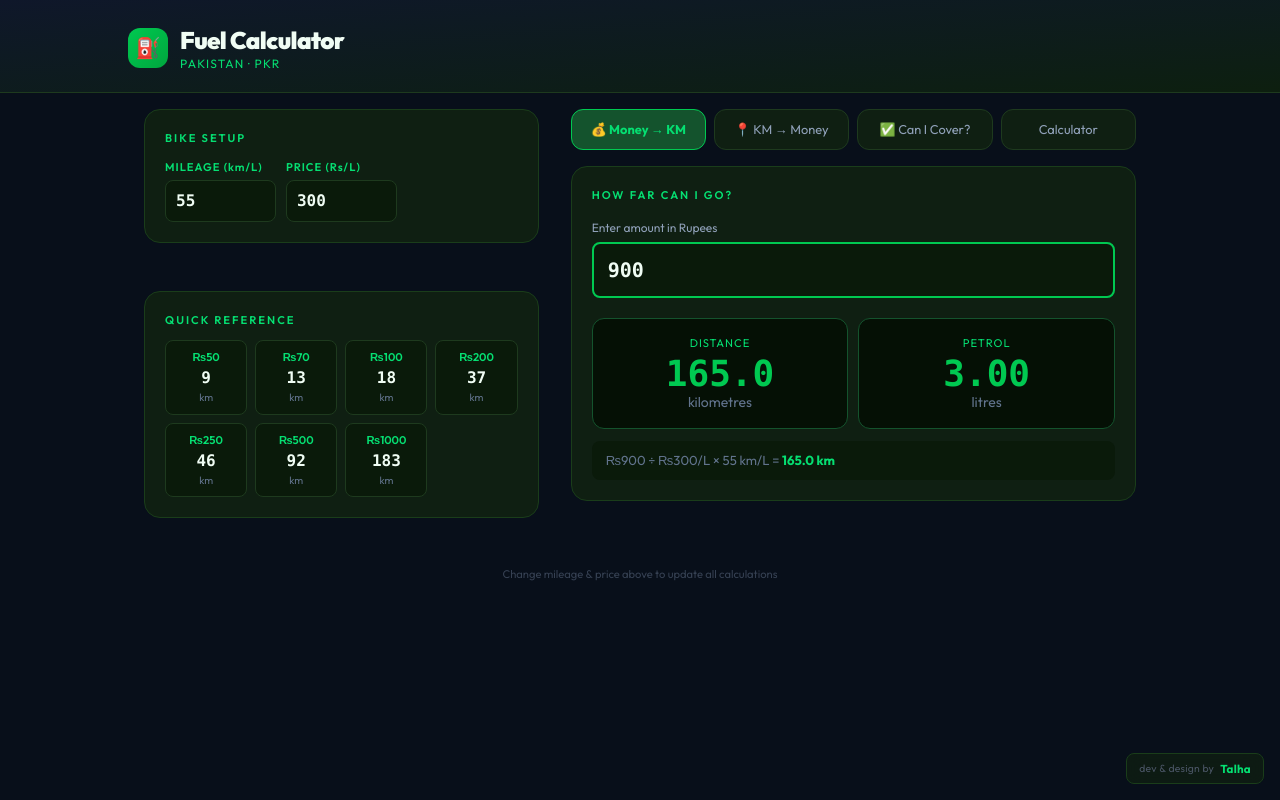
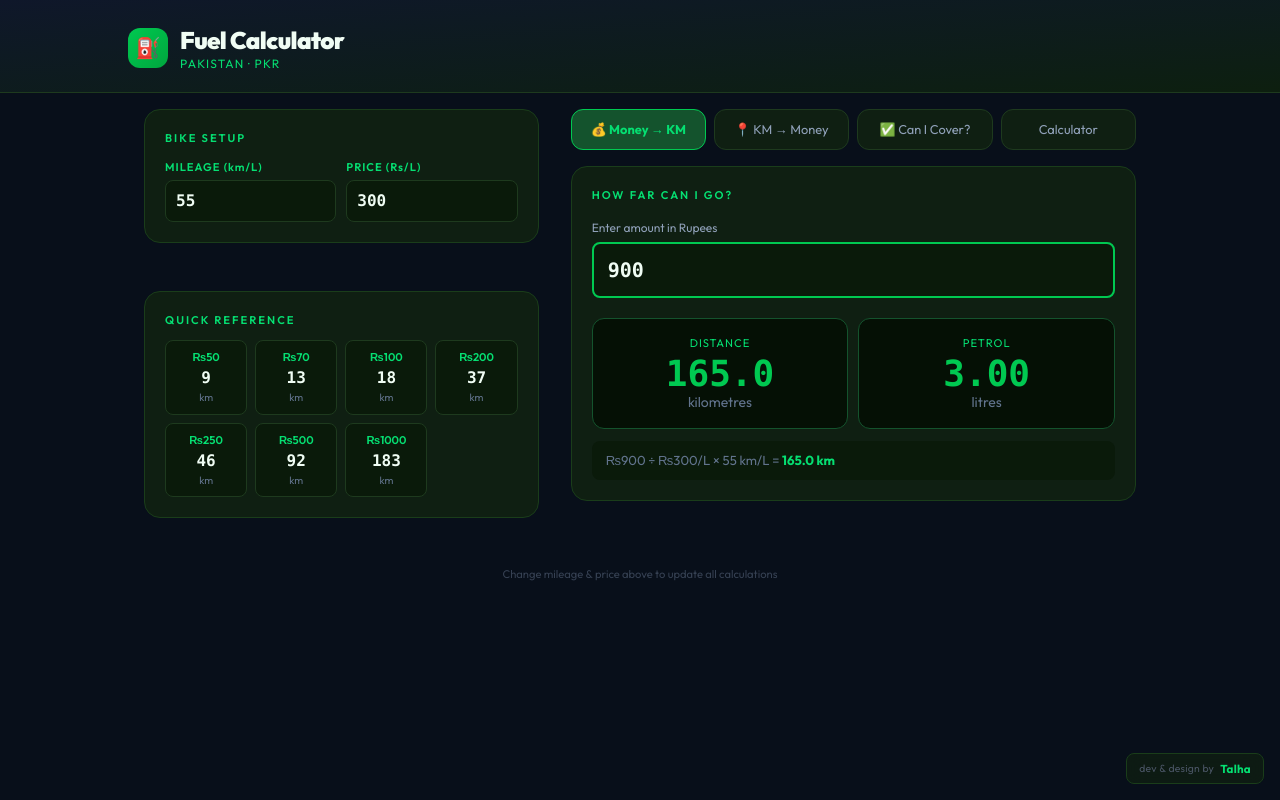
Before and after one commit to talha125-git/Fuel_Calculator, a React (Vite) app: page / in a window 1280 px wide. Built offline with nearby package versions, Linux system fonts and the light colour scheme.

Commit message:
fix: adjust grid layout in BikeSetup component

```diff
--- a/src/components/BikeSetup.jsx
+++ b/src/components/BikeSetup.jsx
@@ -7,7 +7,7 @@
     <div className="bg-[#0f1f12] border border-[#1a3d1a] rounded-2xl p-5 mb-4">
       <p className="text-[0.7rem] tracking-[2px] text-green-400 m-0 mb-3 font-semibold">BIKE SETUP</p>
 
-      <div className="grid grid-cols-3 gap-2.5">
+      <div className="grid grid-cols-2 gap-2.5">
         <div className="flex flex-col justify-end">
           <label className="text-[0.7rem] text-green-400 tracking-[1px] font-semibold block mb-1">MILEAGE (km/L)</label>
           <input
```
Also changed, not shown: Push to github.txt.
